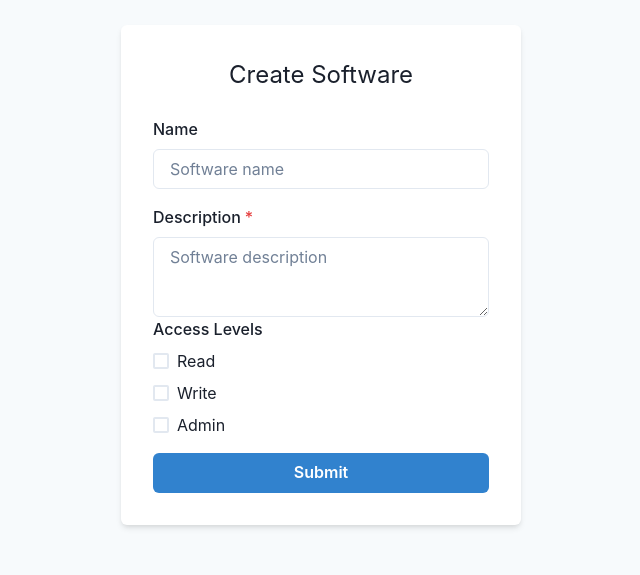
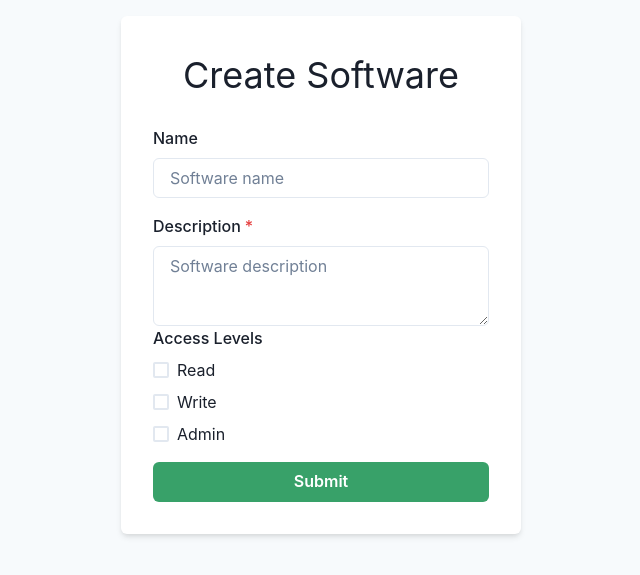
Before and after one commit to rahul-adepu/Leucine-User-Access-Management, a React (Vite) app in the folder frontend/: page /create-software in a window 1280 px wide. Shown: the part 125-700 px from the top of the page, without its empty margins (319-959 px from the left). Built offline with nearby package versions, Linux system fonts and the light colour scheme; no server answers.

Commit message:
Changes done according to it

```diff
--- a/frontend/src/pages/CreateSoftware.jsx
+++ b/frontend/src/pages/CreateSoftware.jsx
@@ -89,7 +89,7 @@ export default function CreateSoftware() {
         width="100%"
         maxW="400px"
       >
-        <Text fontSize="2xl" mb={6} textAlign="center">
+        <Text fontSize="4xl" mb={6} textAlign="center">
           Create Software
         </Text>
 
@@ -129,7 +129,7 @@ export default function CreateSoftware() {
           </CheckboxGroup>
         </FormControl>
 
-        <Button colorScheme="blue" width="100%" type="submit">
+        <Button colorScheme="green" width="100%" type="submit">
           Submit
         </Button>
       </Box>
```
